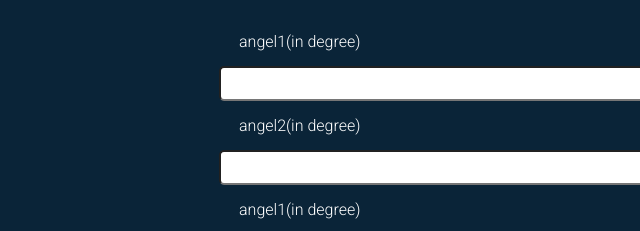
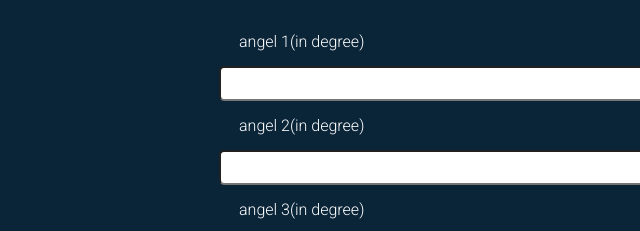
Before and after one commit to Pratiyushkumar/NeoG-camp-MarkTwelve, a plain HTML site: page index.html in a window 1280 px wide. Shown: the part 172-403 px from the top of the page, 133-773 px from the left. Drawn offline with Linux system fonts and the light colour scheme.

Commit message:
Input and script changed

```diff
--- a/index.html
+++ b/index.html
@@ -23,13 +23,13 @@
       <div class="main-container">
         <h1>is Triangle?</h1>
 
-        <label for="angle1">angel1(in degree)</label>
+        <label for="angle1">angel 1(in degree)</label>
         <input type="number" id="angle1" />
 
-        <label for="angle2">angel2(in degree)</label>
+        <label for="angle2">angel 2(in degree)</label>
         <input type="number" id="angle2" />
 
-        <label for="angle3">angel1(in degree)</label>
+        <label for="angle3">angel 3(in degree)</label>
         <input type="number" id="angle3" />
 
         <button id="btn-Triangle-check">Is Triangle?</button>
--- a/script.js
+++ b/script.js
@@ -8,6 +8,8 @@ btnClicked.addEventListener("click", () => {
   let angle1 = parseInt(angle1Input.value);
   let angle2 = parseInt(angle2Input.value);
   let angle3 = parseInt(angle3Input.value);
+  console.log(angle1, angle2, angle3);
+
   isTriangle(angle1, angle2, angle3);
 });
 
```
